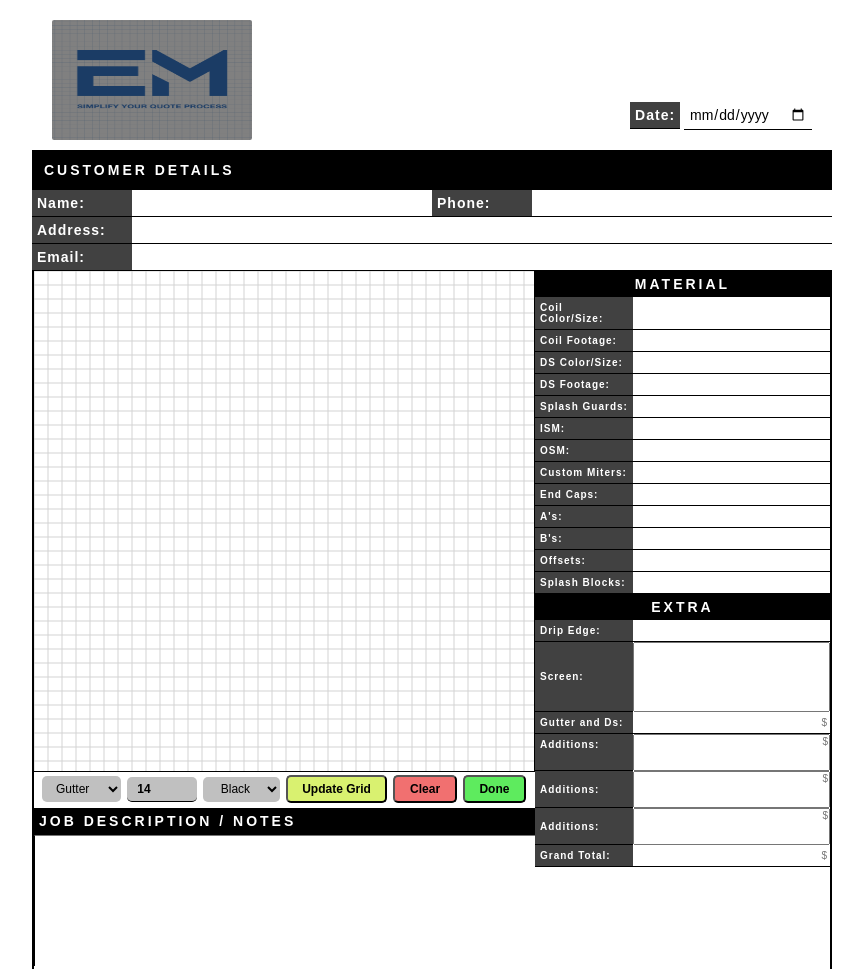
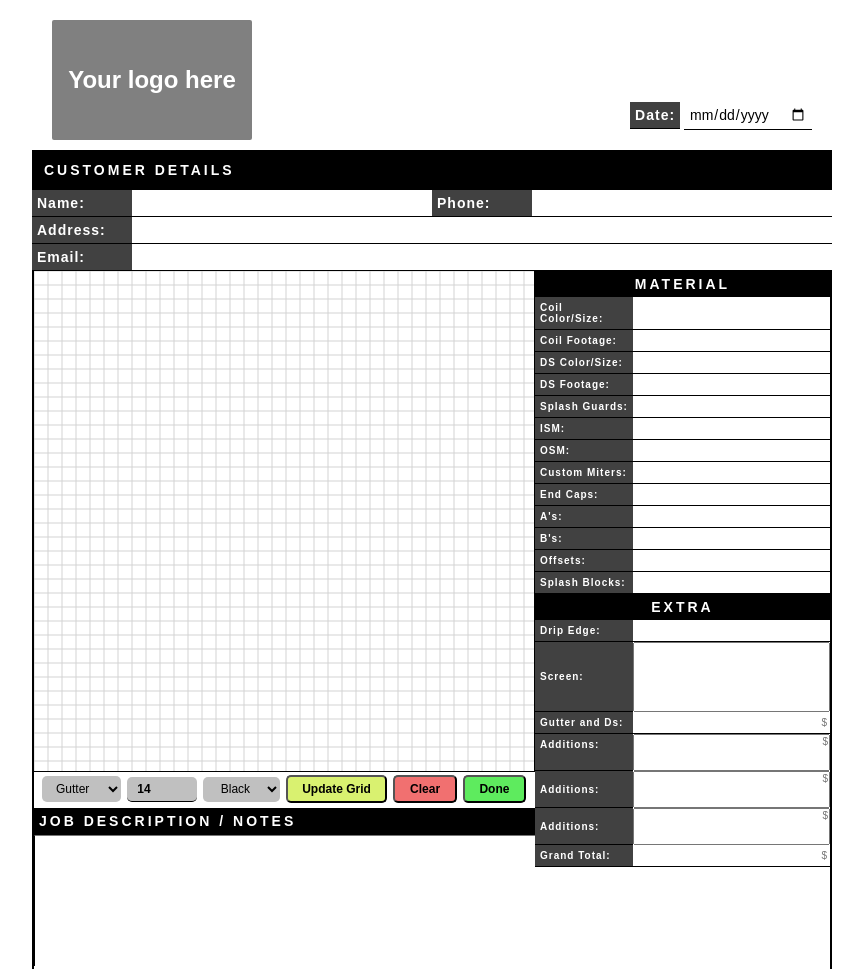
Before and after one commit to Peluchemoreno/bidmakerSample, a plain HTML site: page index.html in a window 1280 px wide. Shown: the top 969 px of the page, without its empty margins (208-1071 px from the left). Drawn offline with Linux system fonts and the light colour scheme.

Commit message:
finish logo

```diff
--- a/index.html
+++ b/index.html
@@ -42,7 +42,10 @@
     <div class="form-wrapper">
       <form>
         <div class="header-container">
-          <img class="header-logo" src="./img/logo-blue-no-bg.png" alt="logo" />
+          <!-- <img class="header-logo" src="./img/logo-blue-no-bg.png" alt="logo" /> -->
+          <div class="header-logo">
+            <p>Your logo here</p>
+          </div>
           <div class="date-container">
             <label for="date">Date:</label>
             <input id="date" class="input form-field" type="date" />
```
